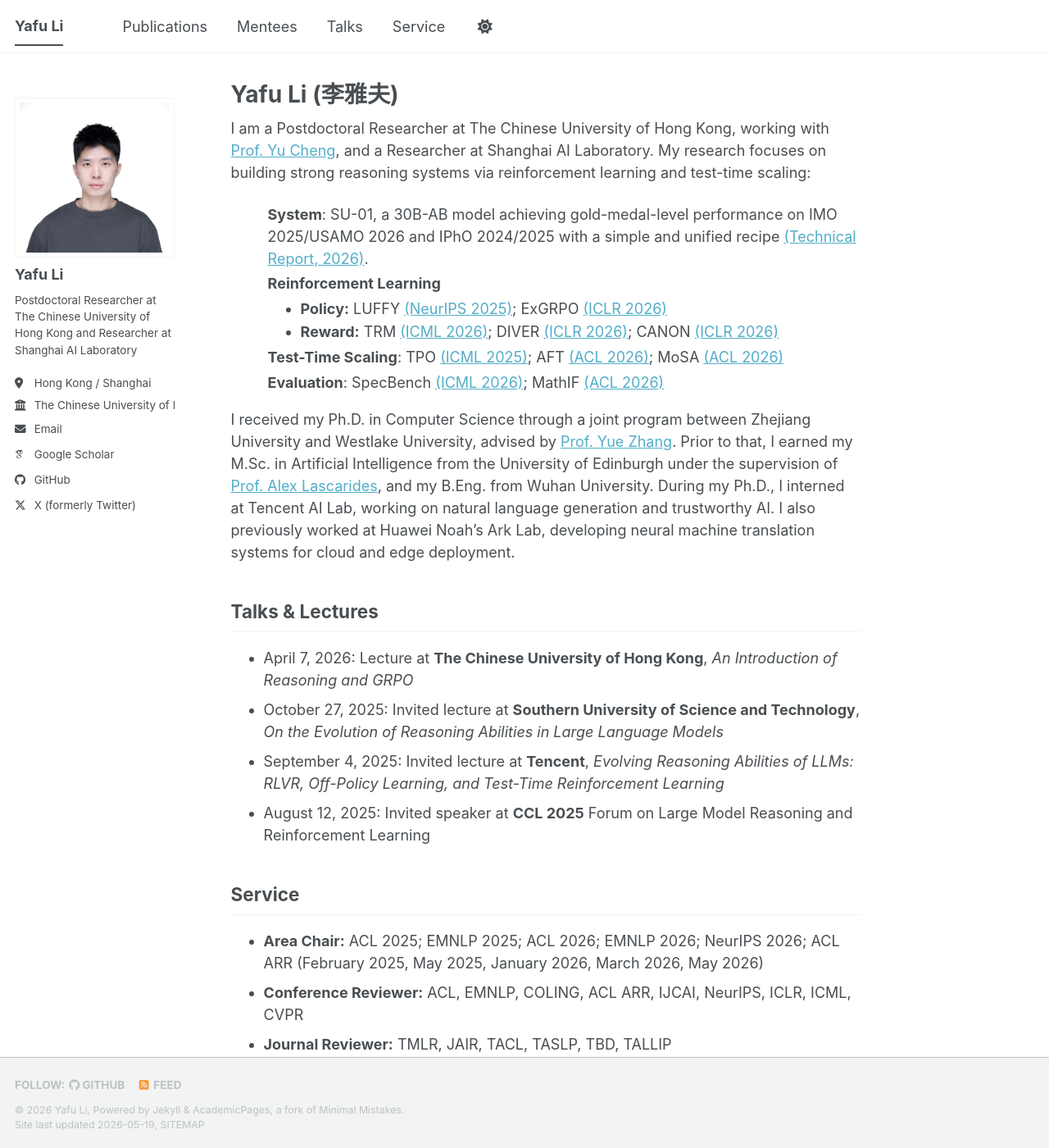
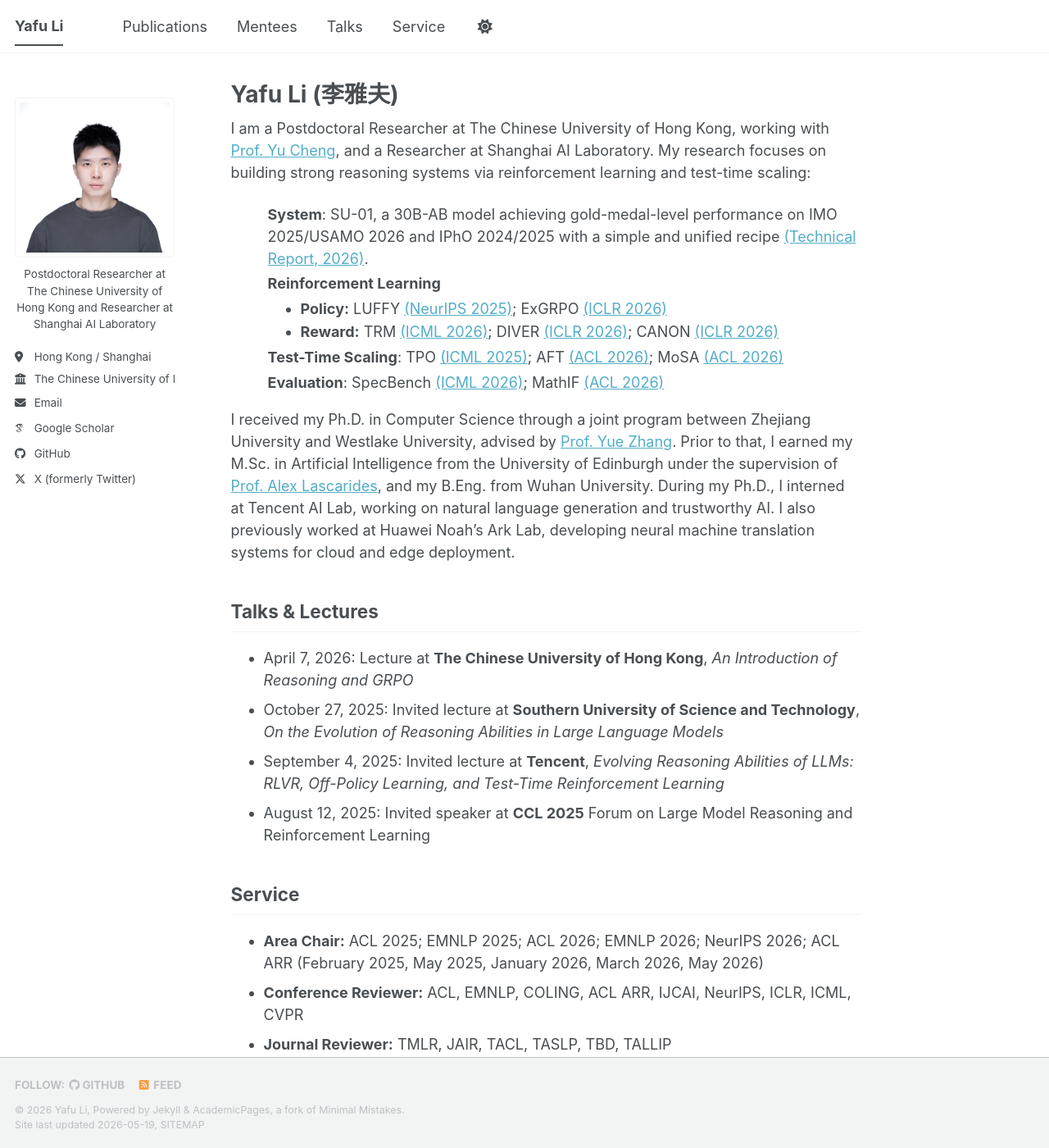
Before and after one commit to yafuly/yafuly.github.io, a Jekyll site: the page built from _pages/about.md, in a window 1280 px wide and 1400 px high. Shown: the whole window at 82% size. Built offline with Jekyll 4.4.1, drawn with Linux system fonts in a browser that asks for light colours; some web fonts are replaced; a script bundle is joined from its source files by our own code; library files that are not in the unit come from our copies.

Commit message:
Center sidebar profile

```diff
--- a/_includes/author-profile.html
+++ b/_includes/author-profile.html
@@ -15,7 +15,6 @@
   </div>
 
   <div class="author__content">
-    <h3 class="author__name">{{ author.name }}</h3>
     {% if author.pronouns %}<p class="author__pronouns">{{ author.pronouns }}</p>{% endif %}
     {% if author.bio %}<p class="author__bio">{{ author.bio }}</p>{% endif %}
   </div>
--- a/_sass/layout/_sidebar.scss
+++ b/_sass/layout/_sidebar.scss
@@ -154,6 +154,9 @@
   }
 
   img {
+    display: block;
+    margin-right: auto;
+    margin-left: auto;
     max-width: 200px;
     border-radius: 4px;
 
@@ -170,6 +173,7 @@
   padding-left: 15px;
   padding-right: 25px;
   line-height: 1;
+  text-align: center;
 
   @include breakpoint($large) {
     display: block;
```
